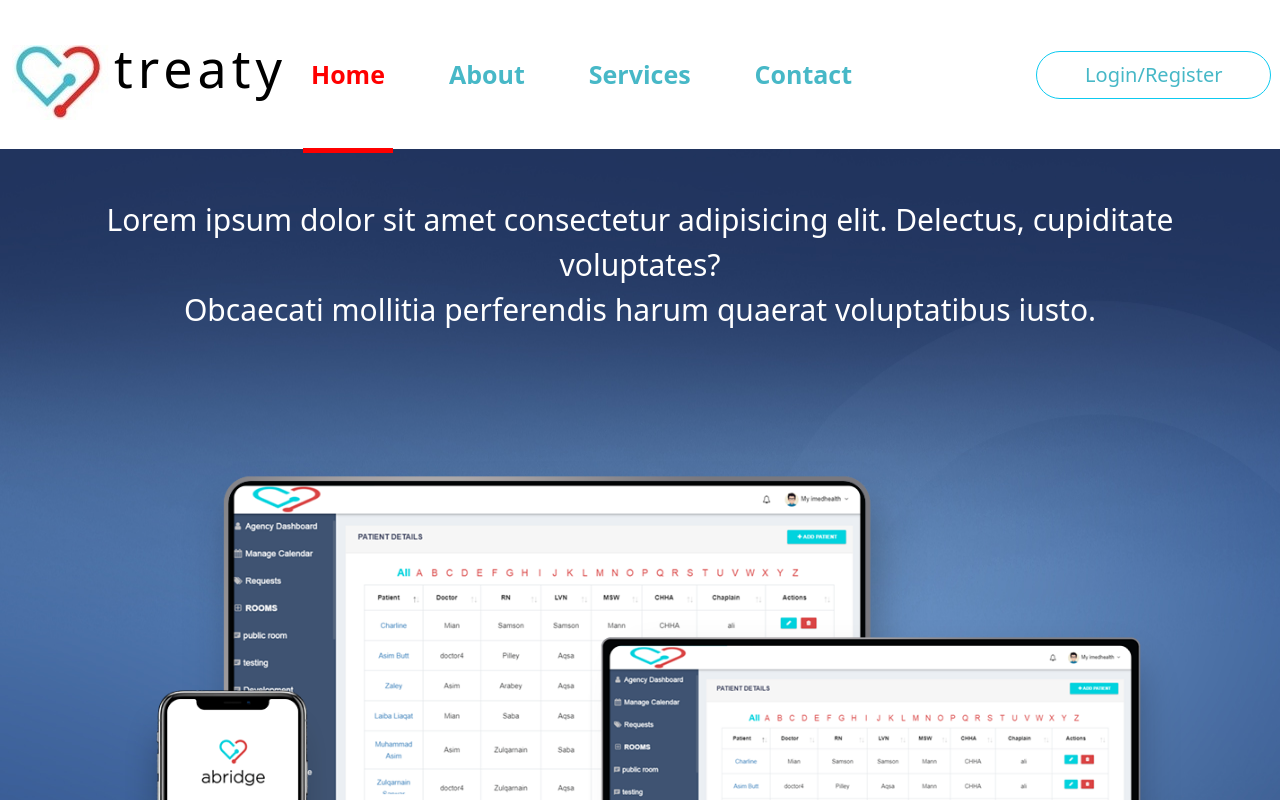
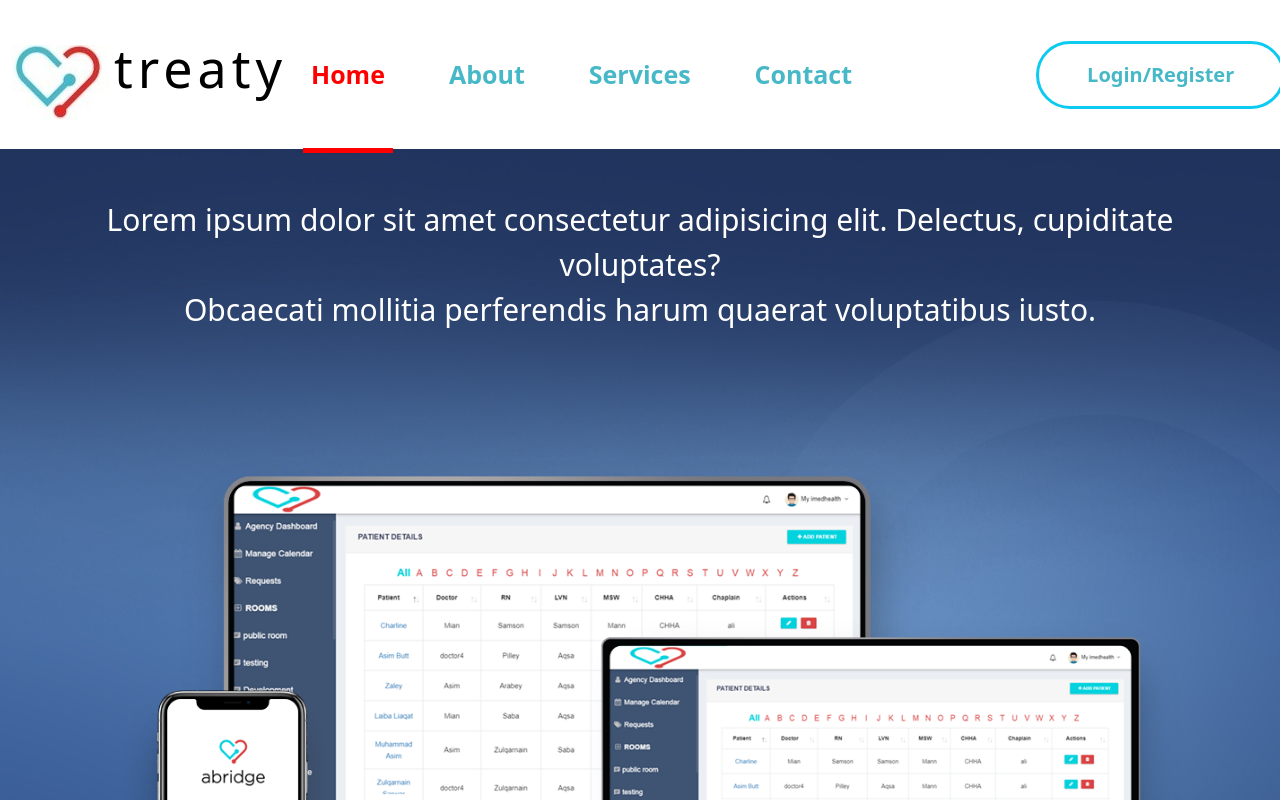
Before and after one commit to usamar98/TreatyHealth, a React (Vite) app: page / in a window 1280 px wide. Shown: the top 800 px of the page. Built offline with nearby package versions, Linux system fonts and the light colour scheme.

Commit message:
my changes

```diff
--- a/src/Components/Header.css
+++ b/src/Components/Header.css
@@ -40,7 +40,7 @@
 }
 .home-3{
     font-size: 20px;
-
+    font-weight: 700;
 }
 .border{
     color: rgb(73, 139, 148);
@@ -107,7 +107,7 @@
 
 }
 .custom-mr-3 {
-    padding-right: 20rem;
+    padding-right: 14rem;
 }
 .custom-mr-4{
     margin-left: 8rem;
--- a/src/Components/Header.jsx
+++ b/src/Components/Header.jsx
@@ -9,12 +9,7 @@ import logo from '../assets/logo.jpg'
 
 
 const Header = () => {
-  const borderStyle = {
-    border: '20px solid  !important',
 
-
-
-  };
 
   const settings = {
     dots: true,
@@ -59,8 +54,8 @@ const Header = () => {
                 <a class="nav-link home" href="#" data-bs-dismiss="collapse">Contact</a>
             </li>
         </ul>
-        <form class="d-flex border rounded-pill border-info custom-mr-4  " style={borderStyle}>
-            <a class="nav-link px-5 py-2 home home-3" href="#" data-bs-dismiss="collapse">Login/Register</a>
+        <form class="d-flex border border-3 rounded-pill border-info custom-mr-4  " >
+            <a class="nav-link px-5 py-3 home home-3" href="#" data-bs-dismiss="collapse">Login/Register</a>
         </form>
     </div>
 </nav>
```
